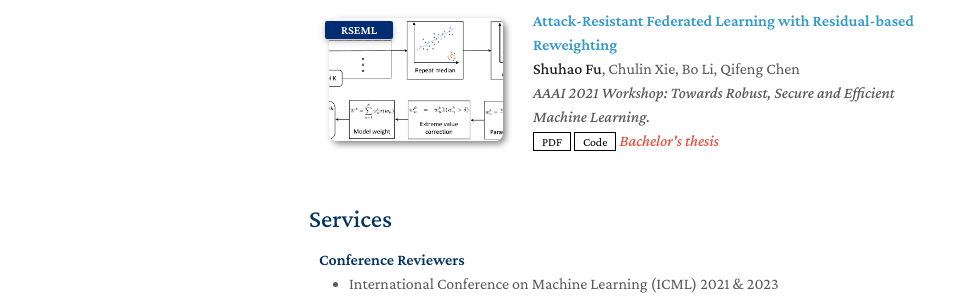
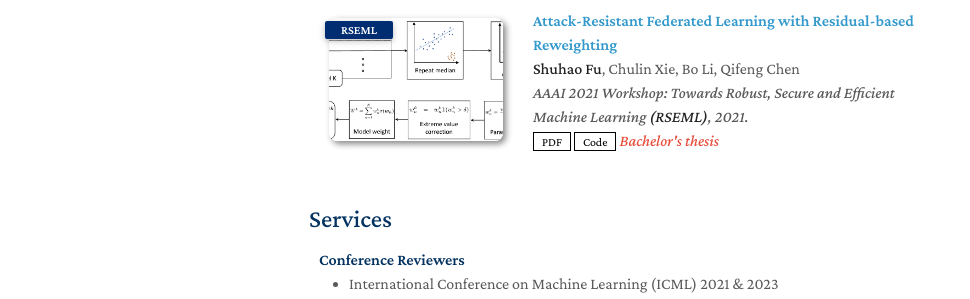
Before and after one commit to fushuhao6/fushuhao.github.io, a Jekyll site: the page built from index.md, in a window 1280 px wide and 900 px high, scrolled down 834 px. Shown: the part 409-708 px from the top of the window, without its empty margins (161-1131 px from the left). Built offline with Jekyll 4.4.1, drawn with Linux system fonts in a browser that asks for light colours; nearby versions of some CDN libraries; a style sheet for code colours, icons or effects is not loaded; our own code applies the rules of GitHub Pages for plain Markdown files.

Commit message:
Update publications.yml

```diff
--- a/_data/publications.yml
+++ b/_data/publications.yml
@@ -32,7 +32,7 @@ main:
   - title: Attack-Resistant Federated Learning with Residual-based Reweighting
     authors: <strong>Shuhao Fu</strong>, Chulin Xie, Bo Li, Qifeng Chen
     conference_short: RSEML
-    conference: "AAAI 2021 Workshop: Towards Robust, Secure and Efficient Machine Learning."
+    conference: "AAAI 2021 Workshop: Towards Robust, Secure and Efficient Machine Learning <strong>(RSEML)</strong>, 2021."
     pdf: https://arxiv.org/pdf/1912.11464
     code: https://github.com/fushuhao6/Attack-Resistant-Federated-Learning
     image: ./assets/img/arfl.png
```
